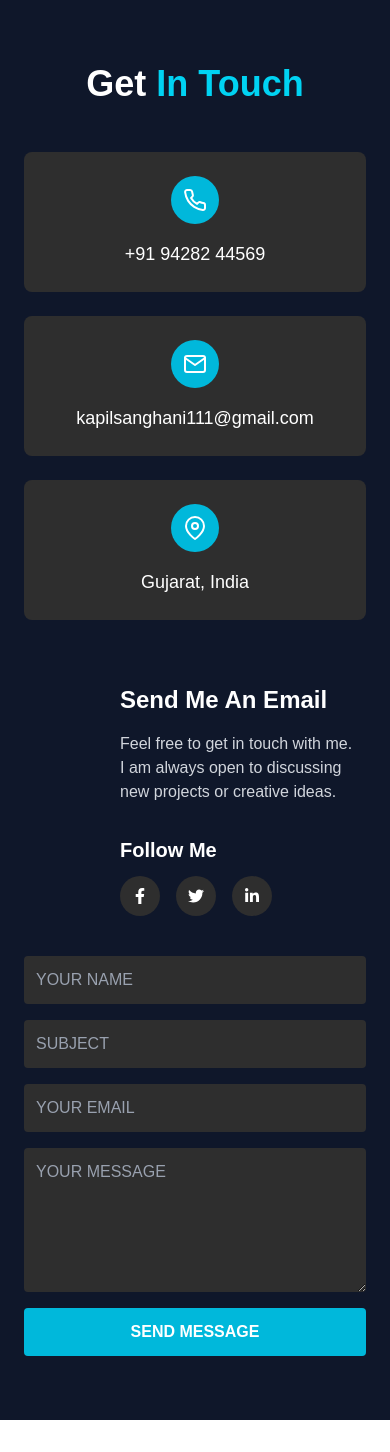
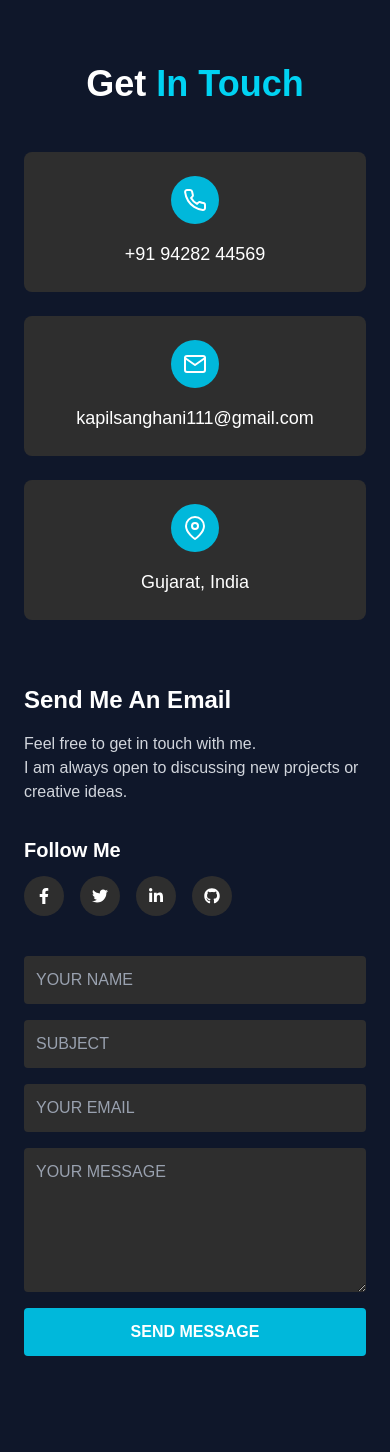
Before and after one commit to kapil238/kapilsanghaniPortfolio, a Next.js app: page /ContactSection in a window 390 px wide. Before the commit the page ends 1420 px from the top, so only its background shows below. Built offline with nearby package versions, Linux system fonts and the light colour scheme.

Commit message:
responsiv

```diff
--- a/src/components/Sidebar.js
+++ b/src/components/Sidebar.js
@@ -11,7 +11,7 @@ export default function Sidebar() {
 
   return (
     <>
-      <div className="hidden lg:flex fixed left-6 top-1/2 -translate-y-1/2 flex-col items-center gap-4 z-50 border-2 border-cyan-500 rounded-full px-3 py-7 bg-[#0f172a]">
+      <div className="hidden lg:flex fixed left-5 top-1/2 -translate-y-1/2 flex-col items-center gap-4 z-50 border-2 border-cyan-500 rounded-full px-3 py-7 bg-[#0f172a]">
         {sectionIds.map((sectionId, i) => (
           <div key={i} className="relative group">
             <button
--- a/src/pages/ContactSection.jsx
+++ b/src/pages/ContactSection.jsx
@@ -1,6 +1,6 @@
 import React, { useState } from "react";
 import { FiPhone, FiMail, FiMapPin } from "react-icons/fi";
-import { FaTwitter, FaFacebookF, FaLinkedinIn } from "react-icons/fa";
+import { FaTwitter, FaFacebookF, FaLinkedinIn, FaLightbulb, FaGithub } from "react-icons/fa";
 
 const ContactSection = () => {
     const [formData, setFormData] = useState({
@@ -76,21 +76,24 @@ const ContactSection = () => {
                 </div>
                 <div className="grid grid-cols-1 md:grid-cols-2 gap-10">
                     <div>
-                        <h3 className="text-2xl font-bold mb-4 pl-24">Send Me An Email</h3>
-                        <p className="text-gray-300 mb-4 pl-24">
+                        <h3 className="text-2xl font-bold mb-4 md:pl-24">Send Me An Email</h3>
+                        <p className="text-gray-300 mb-4 md:pl-24">
                             Feel free to get in touch with me.<br />
                             I am always open to discussing new projects or creative ideas.
                         </p>
-                        <h4 className="text-xl font-semibold mt-8 mb-3 pl-24">Follow Me</h4>
-                        <div className="flex gap-4 pl-24">
-                            <a href="#" className="bg-[#2e2e2e] hover:bg-cyan-500 transition p-3 rounded-full">
+                        <h4 className="text-xl font-semibold mt-8 mb-3 md:pl-24">Follow Me</h4>
+                        <div className="flex gap-4 md:pl-24">
+                            <a href="https://www.facebook.com/kapil.sanghani.566" target="_black" className="bg-[#2e2e2e] hover:bg-cyan-500 transition p-3 rounded-full">
                                 <FaFacebookF />
                             </a>
-                            <a href="#" className="bg-[#2e2e2e] hover:bg-cyan-500 transition p-3 rounded-full">
+                            <a href="https://x.com/Kapilsanghani2" target="_black" className="bg-[#2e2e2e] hover:bg-cyan-500 transition p-3 rounded-full">
                                 <FaTwitter />
                             </a>
-                            <a href="#" className="bg-[#2e2e2e] hover:bg-cyan-500 transition p-3 rounded-full">
+                            <a href="https://www.linkedin.com/in/kapil-sanghani-2a4358233/" target="_black" className="bg-[#2e2e2e] hover:bg-cyan-500 transition p-3 rounded-full">
                                 <FaLinkedinIn />
+                            </a>
+                            <a href="https://github.com/kapil238" target="_black" className="bg-[#2e2e2e] hover:bg-cyan-500 transition p-3 rounded-full">
+                                <FaGithub />
                             </a>
                         </div>
                     </div>
@@ -134,7 +137,7 @@ const ContactSection = () => {
                         ></textarea>
                         <button
                             type="submit"
-                            className="bg-cyan-500 hover:bg-cyan-700 transition p-3 font-bold rounded text-white"
+                            className="bg-cyan-500 hover:bg-cyan-700 transition p-3 font-bold rounded text-white mb-8"
                         >
                             SEND MESSAGE
                         </button>
--- a/src/pages/HeroDark.jsx
+++ b/src/pages/HeroDark.jsx
@@ -30,10 +30,10 @@ export default function Home() {
           <Sidebar />
         </div>
         <div className="flex flex-col lg:flex-row gap-10 md:gap-10 gap-y-10 max-w-7xl w-full items-center justify-between mt-10 md:mt-0">
-          <div className="w-full md:w-auto justify-center flex items-center max-w-xs md:max-w-sm">
+          <div className="w-full md:w-auto justify-center flex items-center max-w-md md:max-w-md pl-12">
             <ProfileCard />
           </div>
-          <div data-aos="fade-down" className="flex-1 w-full max-w-xl">
+          <div data-aos="fade-down" className="flex-1 w-full max-w-md">
             <div className="gap-5 flex flex-col items-center md:items-start text-center md:text-left">
               <h1 className="text-5xl md:text-6xl font-bold text-cyan-300">
                 <p className="text-cyan-400 text-md font-bold mt-4">{`<>`}</p>
```
